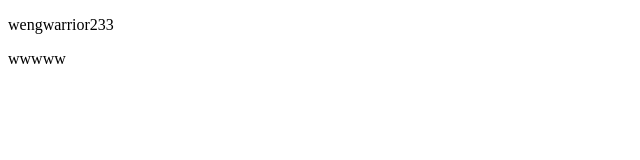
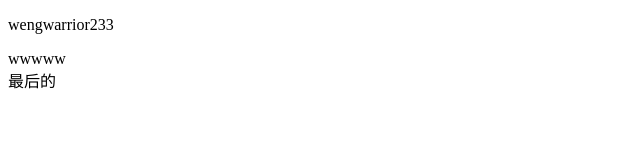
Before and after one commit to warrior0601/wz30, a plain HTML site: page index.html in a window 1280 px wide. Shown: the full height of the page, 0-640 px from the left. Drawn offline with Linux system fonts and the light colour scheme.

Commit message:
最最后

```diff
--- a/index.html
+++ b/index.html
@@ -7,5 +7,6 @@
 <body>
 	<p>wengwarrior233</p>
 	<div>wwwww</div>
+	<div>最后的</div>
 </body>
 </html>
```
